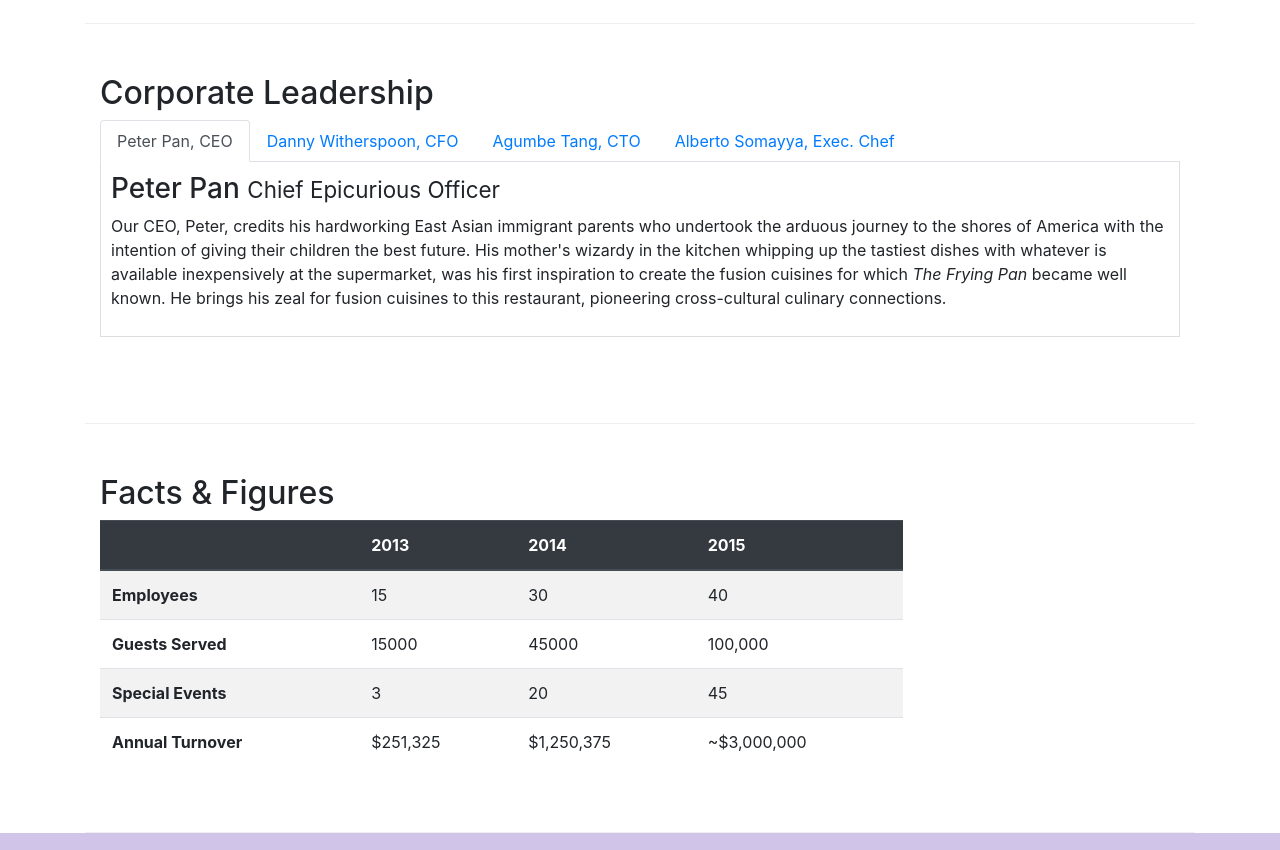
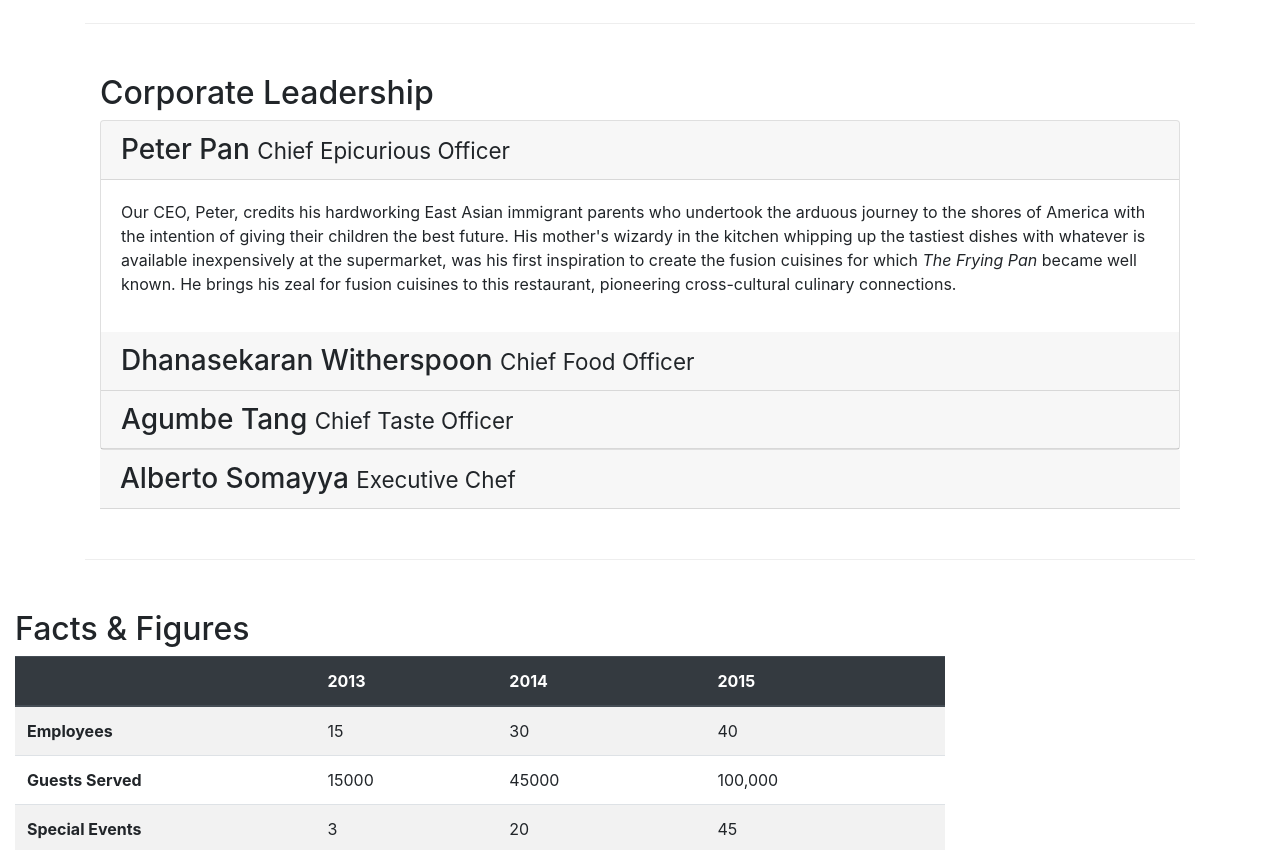
Before and after one commit to gmoraitis/Bootstrap4, a website: page aboutus.html in a window 1280 px wide. Shown: the part 1020-1870 px from the top of the page. Drawn offline with nearby package versions, Linux system fonts and the light colour scheme.

Commit message:
Accordion

```diff
--- a/aboutus.html
+++ b/aboutus.html
@@ -120,50 +120,62 @@
 
         </div>
 
-
+<!--Accordion-->
         <div class="row row-content ">
             <div class="col-12">
                 <h2>Corporate Leadership</h2>
-                <ul class="nav nav-tabs">
-                    <li class="nav-item">
-                        <a class="nav-link active" href="#peter" role="tab" data-toggle="tab">Peter Pan, CEO</a>
-                    </li>
-                    <li class="nav-item">
-                        <a class="nav-link" href="#danny" role="tab" data-toggle="tab">Danny Witherspoon, CFO</a>
-                    </li>
-                    <li class="nav-item">
-                        <a class="nav-link" href="#agumbe" role="tab" data-toggle="tab">Agumbe Tang, CTO</a>
-                    </li>
-                    <li class="nav-item">
-                        <a class="nav-link" href="#alberto" role="tab" data-toggle="tab">Alberto Somayya, Exec. Chef</a>
-                    </li>
-                </ul>
-
-
-
-                <div class="tab-content">
-                    <div role="tabpanel" class="tab-pane fade show active" id="peter">
-                        <h3>Peter Pan <small>Chief Epicurious Officer</small></h3>
-                        <p class="d-none d-sm-block">Our CEO, Peter, credits his hardworking East Asian immigrant
-                            parents who undertook the arduous journey to the shores of America with the intention of
-                            giving their children the best future. His mother's wizardy in the kitchen whipping up the
-                            tastiest dishes with whatever is available inexpensively at the supermarket, was his first
-                            inspiration to create the fusion cuisines for which <em>The Frying Pan</em> became well
-                            known. He brings his zeal for fusion cuisines to this restaurant, pioneering cross-cultural
+                <div id="accordion">
+                    <div class="card">
+                        <div class="card-header" role="tab" id="peterhead">
+                            <h3 class="mb-0">
+                                <a data-toggle="collapse" data-target="#peter">
+                                    Peter Pan <small>Chief Epicurious Officer</small></a>
+                            </h3>
+                        </div>
+                        <div role="tabpanel" class="collapse show" id="peter" data-parent="#accordion">
+                            <div class="card-body">
+                                <p class="d-none d-sm-block">Our CEO, Peter, credits his hardworking East Asian
+                                    immigrant
+                                    parents who undertook the arduous journey to the shores of America with the
+                                    intention of
+                                    giving their children the best future. His mother's wizardy in the kitchen whipping
+                                    up
+                                    the
+                                    tastiest dishes with whatever is available inexpensively at the supermarket, was his
+                                    first
+                                    inspiration to create the fusion cuisines for which <em>The Frying Pan</em> became
+                                    well
+                                    known. He brings his zeal for fusion cuisines to this restaurant, pioneering
+                                    cross-cultural
                                     culinary connections.</p>
                             </div>
+                        </div>
 
-                    <div role="tabpanel" class="tab-pane fade " id="danny">
-                        <h3>Dhanasekaran Witherspoon <small>Chief Food Officer</small></h3>
+                        <div class="card-header" role="tab" id="dannyhead">
+                            <h3 class="mb-0">
+                                <a data-toggle="collapse" data-target="#danny">
+                                    Dhanasekaran Witherspoon <small>Chief Food Officer</small></a>
+                            </h3>
+                        </div>
+                        <div role="tabpanel" class="collapse" id="danny" data-parent="#accordion">
+                            <div class="card-body">
                                 <p class="d-none d-sm-block">Our CFO, Danny, as he is affectionately referred to by his
                                     colleagues, comes from a long established family tradition in farming and produce. His
                                     experiences growing up on a farm in the Australian outback gave him great appreciation for
-                            varieties of food sources. As he puts it in his own words, <em>Everything that runs, wins,
-                                and everything that stays, pays!</em></p>
+                                    varieties of food sources. As he puts it in his own words, <em>Everything that runs, wins,</em>
+                                        and everything that stays, pays!</p>
+                            </div>
                         </div>
 
-                    <div role="tabpanel" class="tab-pane fade" id="agumbe">
-                        <h3>Agumbe Tang <small>Chief Taste Officer</small></h3>
+
+                        <div class="card-header" role="tab" id="agumbehead">
+                            <h3 class="mb-0">
+                                <a data-toggle="collapse" data-target="#agumbe">
+                                    Agumbe Tang <small>Chief Taste Officer</small></a>
+                            </h3>
+                        </div>
+                        <div role="tabpanel" class="collapse" id="agumbe" data-parent="#accordion">
+                            <div class="card-body">
                                 <p class="d-none d-sm-block">Blessed with the most discerning gustatory sense, Agumbe, our CTO,
                                     personally ensures that every dish that we serve meets his exacting tastes. Our chefs dread
                                     the
@@ -171,9 +183,17 @@
                                     his
                                     motto, <em>You click only if you survive my lick.</em></p>
                             </div>
+                        </div>
+                    </div>
 
-                    <div role="tabpanel" class="tab-pane fade" id="alberto">
-                        <h3>Alberto Somayya <small>Executive Chef</small></h3>
+                    <div class="card-header" role="tab" id="albertohead">
+                        <h3 class="mb-0">
+                            <a data-toggle="collapse" data-target="#alberto">
+                                Alberto Somayya <small>Executive Chef</small></a>
+                        </h3>
+                    </div>
+                    <div role="tabpanel" class="collapse" id="alberto" data-parent="#accordion">
+                        <div class="card-body">
                             <p class="d-none d-sm-block">Award winning three-star Michelin chef with wide International
                                 experience having worked closely with whos-who in the culinary world, he specializes in
                                 creating
@@ -182,6 +202,9 @@
                                     two craziest cultures, and you get a winning hit! Amma Mia!</em></p>
                         </div>
                     </div>
+                </div>
+                </div>
+                <!--end accordion-->
 
 
             </div>
```
Lines whose indentation alone changed are shown as unchanged.
